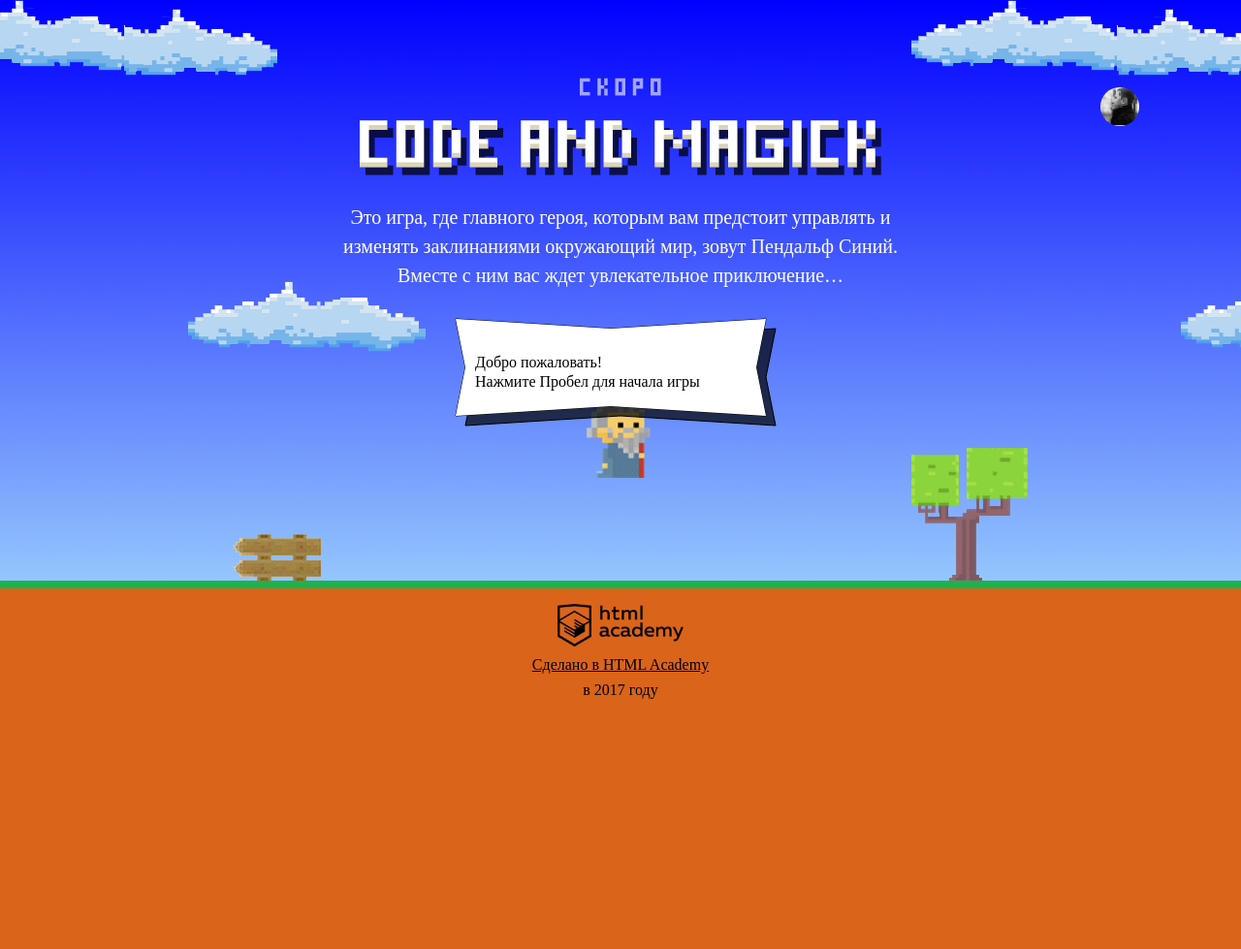
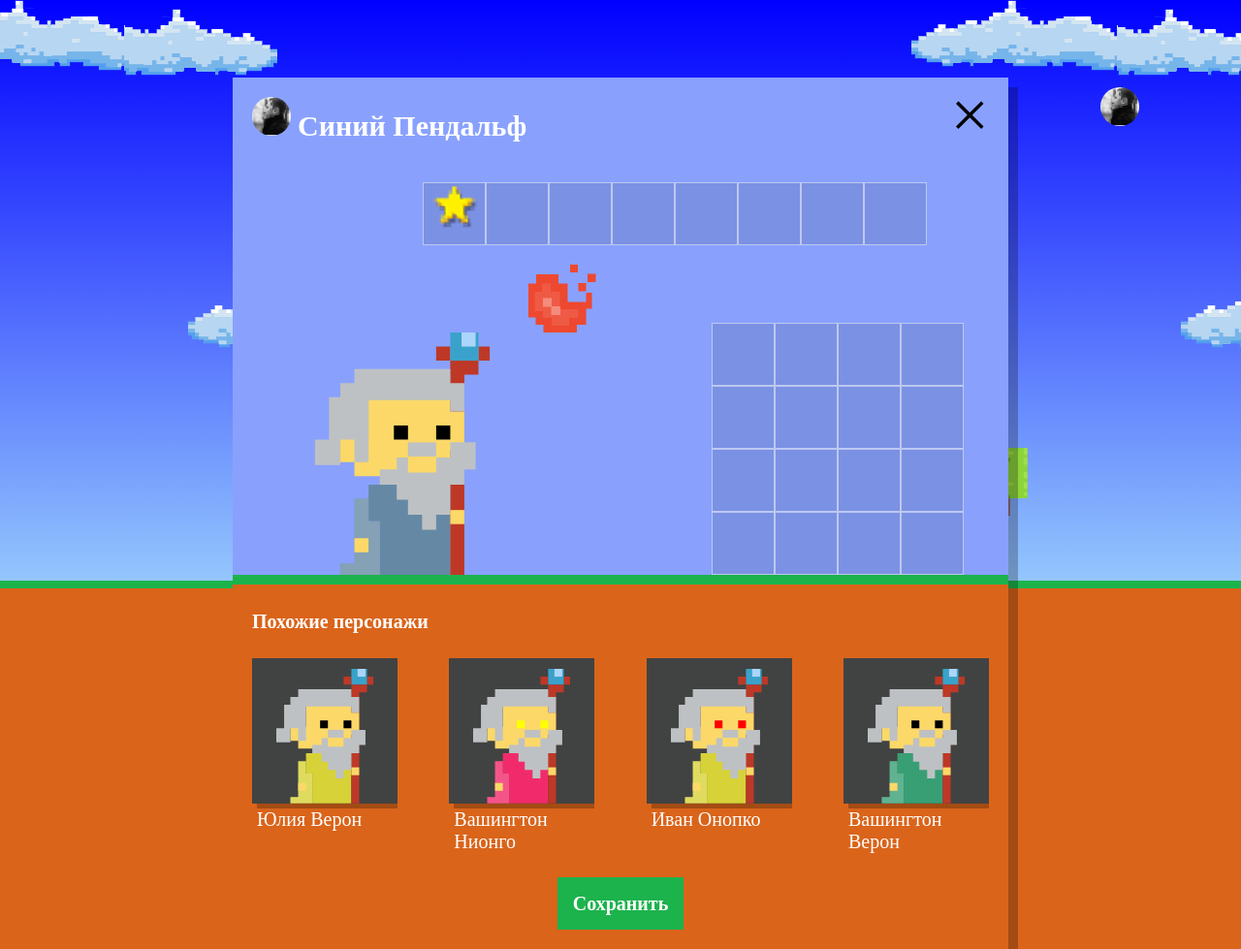
Before and after one commit to DanDev2519/1065177-code-and-magick-19, a website: page index.html in a window 1280 px wide. Shown: the whole page at 97% size. Before the commit the page ends 800 px from the top, so only its background shows below. Drawn offline with Linux system fonts and the light colour scheme; a web font is replaced by a local one.

Commit message:
Добавление файла setup.js с созданием окна других игроков

```diff
--- a/index.html
+++ b/index.html
@@ -200,6 +200,7 @@
 </script>
 <script src="js/start.js"></script>
 <script src="js/game.js"></script>
+<script src="js/setup.js"></script>
 
 </body>
 </html>
--- /dev/null
+++ b/js/setup.js
@@ -0,0 +1,60 @@
+'use strict';
+
+var WIZARD_NAMES = ['Иван', 'Хуан Себастьян', 'Мария', 'Кристоф', 'Виктор', 'Юлия', 'Люпита', 'Вашингтон'];
+var WIZARD_SURNAME = ['да Марья', 'Верон', 'Мирабелла', 'Вальц', 'Онопко', 'Топольницкая', 'Нионго', 'Ирвинг'];
+var WIZARD_COAT_COLOR = ['rgb(101, 137, 164)', 'rgb(241, 43, 107)', 'rgb(146, 100, 161)', 'rgb(56, 159, 117)', 'rgb(215, 210, 55)', 'rgb(0, 0, 0)'];
+var WIZARD_EYES_COLOR = ['black', 'red', 'blue', 'yellow', 'green'];
+
+var userDialog = document.querySelector('.setup');
+userDialog.classList.remove('hidden');
+
+var similarListElement = userDialog.querySelector('.setup-similar-list');
+
+var similarWizardTemplate = document.querySelector('#similar-wizard-template')
+    .content
+    .querySelector('.setup-similar-item');
+
+// __Функция которая уже была в файле start.js и она подключена раньше
+// __Может ее здесь не повторять? или нужно объявлять заново
+var getRandomUpTo = function (max) {
+  return Math.floor(Math.random() * max);
+};
+
+// функция генерации случайных данных
+var getWizardList = function (quantity, names, surnamse, coatColors, eyesColors) {
+  var wizardList = [];
+
+  for (var i = 0; i < quantity; i++) {
+    var wizard = {};
+
+    wizard.name = names[getRandomUpTo(names.length)] + ' ' + surnamse[getRandomUpTo(surnamse.length)];
+    wizard.coatColor = coatColors[getRandomUpTo(coatColors.length)];
+    wizard.eyesColor = eyesColors[getRandomUpTo(eyesColors.length)];
+
+    wizardList.push(wizard);
+  }
+
+  return wizardList;
+};
+
+// функция создания DOM-элемента на основе JS-объекта
+var renderWizard = function (wizard) {
+  var wizardElement = similarWizardTemplate.cloneNode(true);
+
+  wizardElement.querySelector('.setup-similar-label').textContent = wizard.name;
+  wizardElement.querySelector('.wizard-coat').style.fill = wizard.coatColor;
+  wizardElement.querySelector('.wizard-eyes').style.fill = wizard.eyesColor;
+
+  return wizardElement;
+};
+
+// функция заполнения блока DOM-элементами на основе массива JS-объектов
+var wizards = getWizardList(4, WIZARD_NAMES, WIZARD_SURNAME, WIZARD_COAT_COLOR, WIZARD_EYES_COLOR);
+
+var fragment = document.createDocumentFragment();
+for (var i = 0; i < wizards.length; i++) {
+  fragment.appendChild(renderWizard(wizards[i]));
+}
+similarListElement.appendChild(fragment);
+
+userDialog.querySelector('.setup-similar').classList.remove('hidden');
--- a/js/start.js
+++ b/js/start.js
@@ -32,7 +32,7 @@ var renderCloud = function (ctx, x, y, color) {
 var getMaxElement = function (arr) {
   var maxElement;
   if (arr.length === 0) {
-    maxElement = NaN; // Не знаю, може нужно поставить 0 вместо  NaN
+    maxElement = NaN; // Не знаю, может нужно поставить 0 вместо  NaN
   } else {
     maxElement = arr[0];
     for (var i = 0; i < arr.length; i++) {
```
